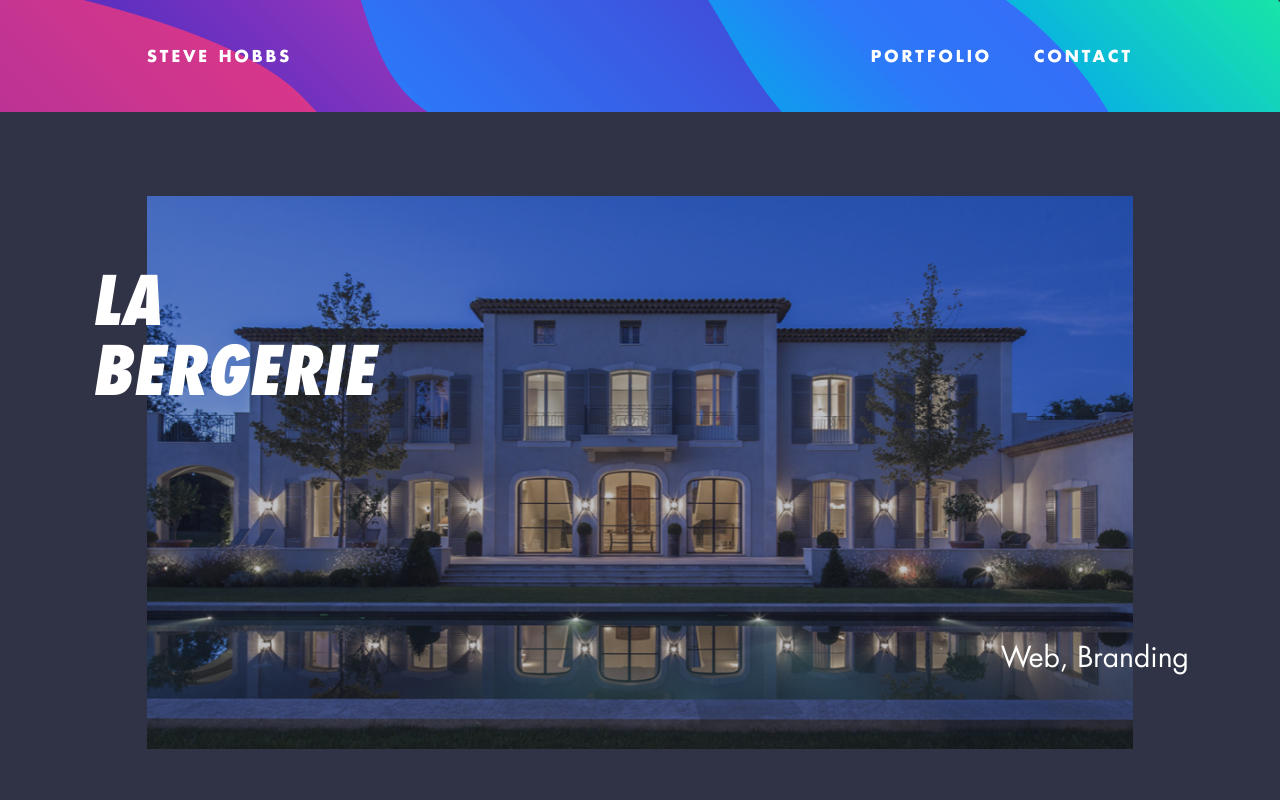
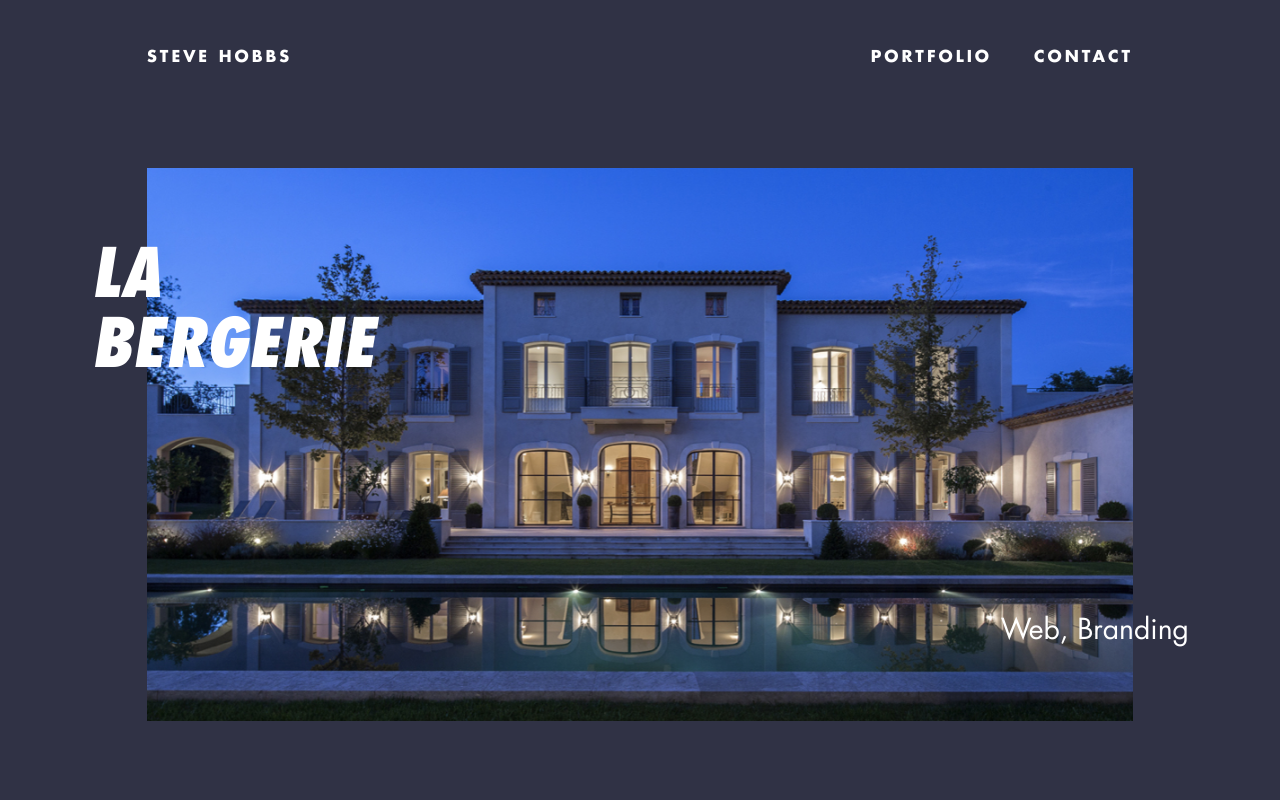
Before and after one commit to shoobzy/iamstevehobbs, a React (Vite) app: page /la-bergerie in a window 1280 px wide. Shown: the top 800 px of the page. Built offline with nearby package versions, Linux system fonts and the light colour scheme.

Commit message:
Commented nav background styling

```diff
--- a/src/scss/_components.scss
+++ b/src/scss/_components.scss
@@ -6,10 +6,10 @@
 // scopes it inside the main section and limits the use of it in other places, like a sidebar. Something like .c-btn
 // is much nicer because the button is no longer tied to any other specific sections of the page.
 .c-Nav {
-    background: url("./images/gradient-wavey.svg") 0 0 no-repeat;
-    background-size: cover;
-    background-attachment: fixed;
-    margin-bottom: $o-gutter;
+    // background: url("./images/gradient-wavey.svg") 0 0 no-repeat;
+    // background-size: cover;
+    // background-attachment: fixed;
+    // margin-bottom: $o-gutter;
     padding: 0;
     font-size: 0;
 
@@ -19,7 +19,7 @@
         padding-bottom: 13px;
         font-size: $base-font-size;
         font-family: $futura-bold;
-        color: $white;
+        // color: $white;
         line-height: $base-line-height;
         letter-spacing: $base-font-size * .1875;
         text-transform: uppercase;
@@ -185,10 +185,6 @@
     }
 }
 
-.c-Project--ItemImg {
-    opacity: .7;
-}
-
 .c-Project--Copy {
     margin: 0 auto;
     padding: $o-gutter * 4 0 $o-gutter * 3;
```
